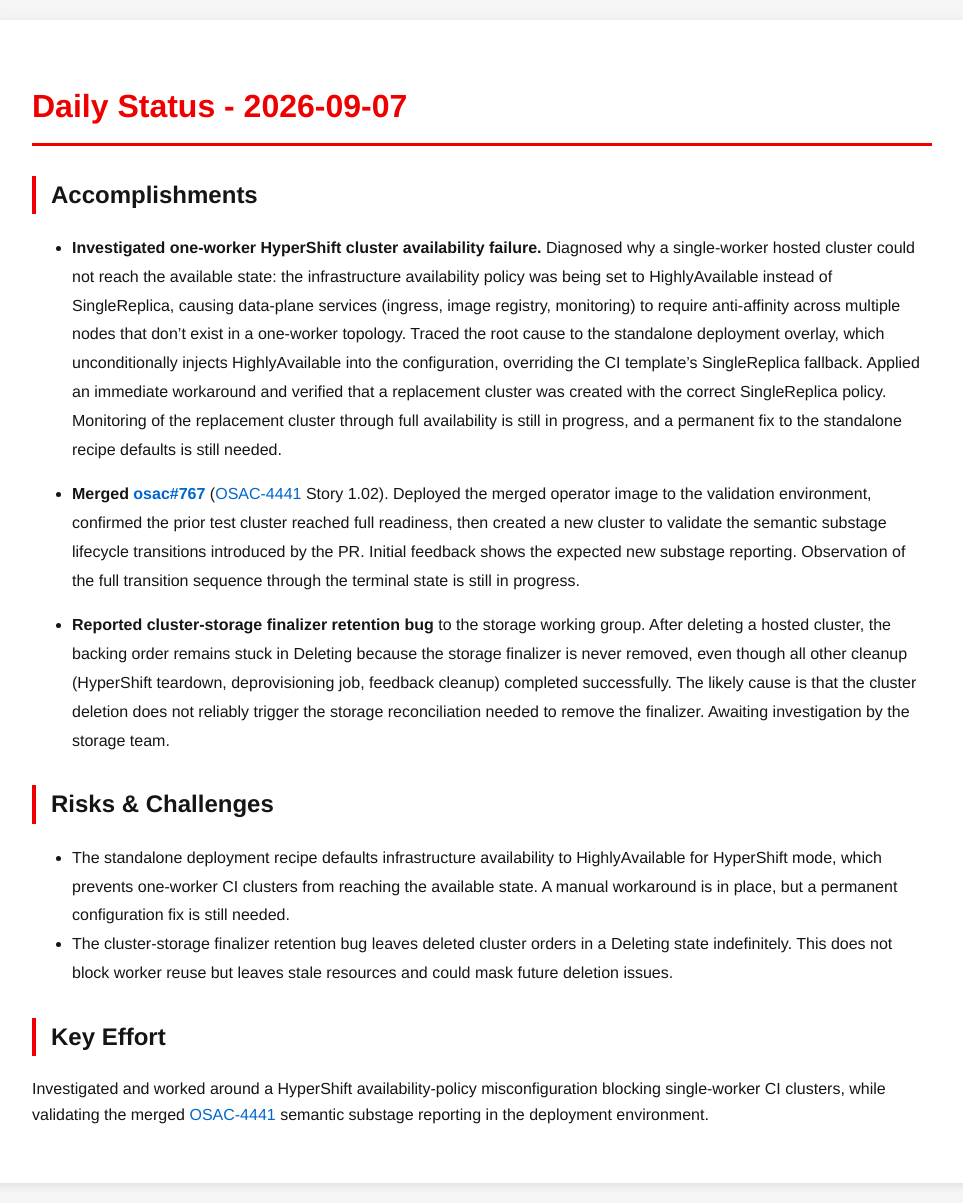
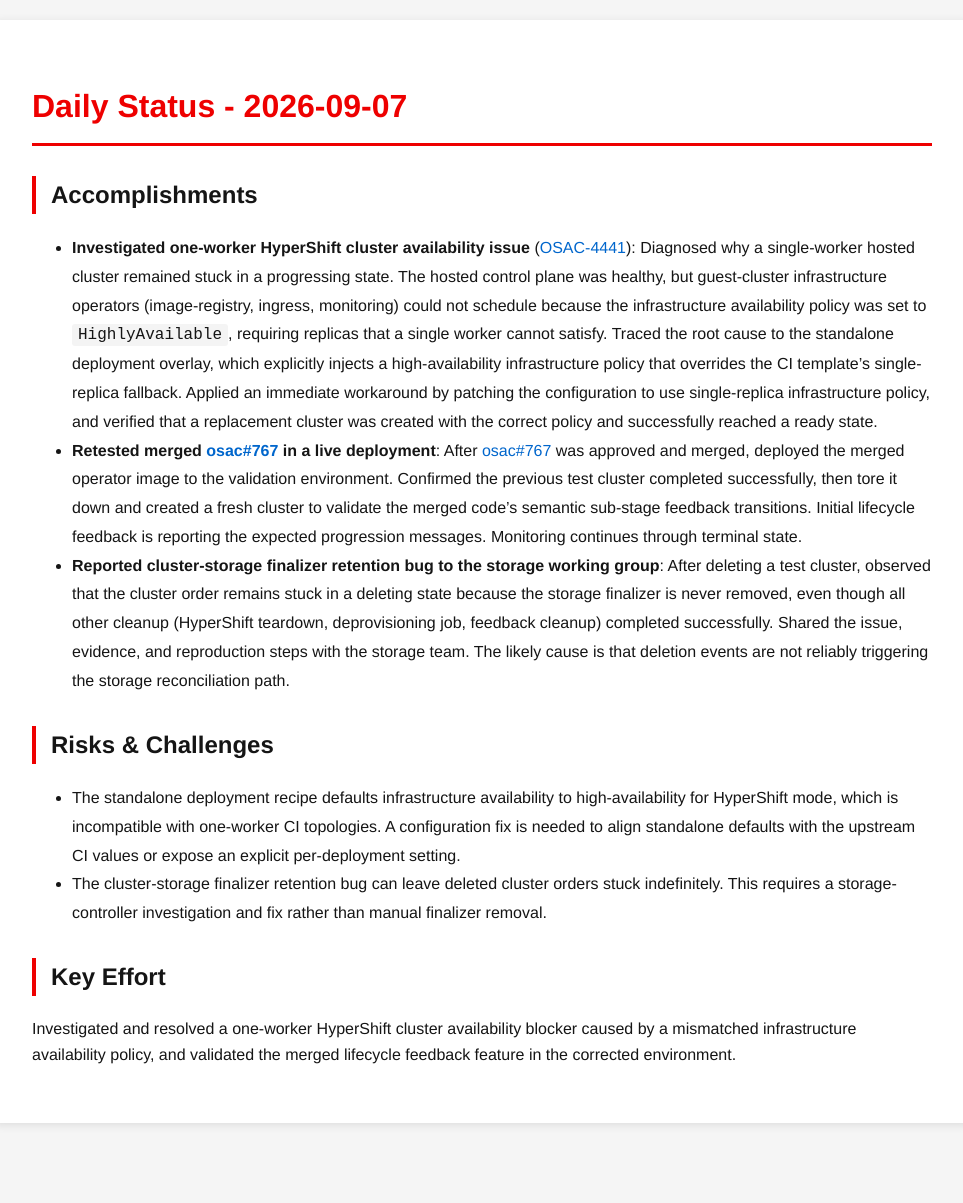
Before and after one commit to tzvatot/daily-status, a Jekyll site: the page built from 2026-09-07.md, in a window 1280 px wide. Shown: the whole page, without its empty margins (158-1121 px from the left). Built offline with Jekyll 4.4.1, drawn with Linux system fonts in a browser that asks for light colours; after the commit the page ends 1143 px from its top, so only the background shows below that.

Commit message:
Daily status update - 2026-09-07

```diff
--- a/2026-09-07.md
+++ b/2026-09-07.md
@@ -8,17 +8,15 @@ date: 2026-09-07
 
 ## Accomplishments
 
-- **Investigated one-worker HyperShift cluster availability failure.** Diagnosed why a single-worker hosted cluster could not reach the available state: the infrastructure availability policy was being set to HighlyAvailable instead of SingleReplica, causing data-plane services (ingress, image registry, monitoring) to require anti-affinity across multiple nodes that don't exist in a one-worker topology. Traced the root cause to the standalone deployment overlay, which unconditionally injects HighlyAvailable into the configuration, overriding the CI template's SingleReplica fallback. Applied an immediate workaround and verified that a replacement cluster was created with the correct SingleReplica policy. Monitoring of the replacement cluster through full availability is still in progress, and a permanent fix to the standalone recipe defaults is still needed.
-
-- **Merged [osac#767](https://github.com/osac-project/osac/pull/767)** ([OSAC-4441](https://redhat.atlassian.net/browse/OSAC-4441) Story 1.02). Deployed the merged operator image to the validation environment, confirmed the prior test cluster reached full readiness, then created a new cluster to validate the semantic substage lifecycle transitions introduced by the PR. Initial feedback shows the expected new substage reporting. Observation of the full transition sequence through the terminal state is still in progress.
-
-- **Reported cluster-storage finalizer retention bug** to the storage working group. After deleting a hosted cluster, the backing order remains stuck in Deleting because the storage finalizer is never removed, even though all other cleanup (HyperShift teardown, deprovisioning job, feedback cleanup) completed successfully. The likely cause is that the cluster deletion does not reliably trigger the storage reconciliation needed to remove the finalizer. Awaiting investigation by the storage team.
+- **Investigated one-worker HyperShift cluster availability issue** ([OSAC-4441](https://redhat.atlassian.net/browse/OSAC-4441)): Diagnosed why a single-worker hosted cluster remained stuck in a progressing state. The hosted control plane was healthy, but guest-cluster infrastructure operators (image-registry, ingress, monitoring) could not schedule because the infrastructure availability policy was set to `HighlyAvailable`, requiring replicas that a single worker cannot satisfy. Traced the root cause to the standalone deployment overlay, which explicitly injects a high-availability infrastructure policy that overrides the CI template's single-replica fallback. Applied an immediate workaround by patching the configuration to use single-replica infrastructure policy, and verified that a replacement cluster was created with the correct policy and successfully reached a ready state.
+- **Retested merged [osac#767](https://github.com/osac-project/osac/pull/767) in a live deployment**: After [osac#767](https://github.com/osac-project/osac/pull/767) was approved and merged, deployed the merged operator image to the validation environment. Confirmed the previous test cluster completed successfully, then tore it down and created a fresh cluster to validate the merged code's semantic sub-stage feedback transitions. Initial lifecycle feedback is reporting the expected progression messages. Monitoring continues through terminal state.
+- **Reported cluster-storage finalizer retention bug to the storage working group**: After deleting a test cluster, observed that the cluster order remains stuck in a deleting state because the storage finalizer is never removed, even though all other cleanup (HyperShift teardown, deprovisioning job, feedback cleanup) completed successfully. Shared the issue, evidence, and reproduction steps with the storage team. The likely cause is that deletion events are not reliably triggering the storage reconciliation path.
 
 ## Risks & Challenges
 
-- The standalone deployment recipe defaults infrastructure availability to HighlyAvailable for HyperShift mode, which prevents one-worker CI clusters from reaching the available state. A manual workaround is in place, but a permanent configuration fix is still needed.
-- The cluster-storage finalizer retention bug leaves deleted cluster orders in a Deleting state indefinitely. This does not block worker reuse but leaves stale resources and could mask future deletion issues.
+- The standalone deployment recipe defaults infrastructure availability to high-availability for HyperShift mode, which is incompatible with one-worker CI topologies. A configuration fix is needed to align standalone defaults with the upstream CI values or expose an explicit per-deployment setting.
+- The cluster-storage finalizer retention bug can leave deleted cluster orders stuck indefinitely. This requires a storage-controller investigation and fix rather than manual finalizer removal.
 
 ## Key Effort
 
-Investigated and worked around a HyperShift availability-policy misconfiguration blocking single-worker CI clusters, while validating the merged [OSAC-4441](https://redhat.atlassian.net/browse/OSAC-4441) semantic substage reporting in the deployment environment.
+Investigated and resolved a one-worker HyperShift cluster availability blocker caused by a mismatched infrastructure availability policy, and validated the merged lifecycle feedback feature in the corrected environment.
```
